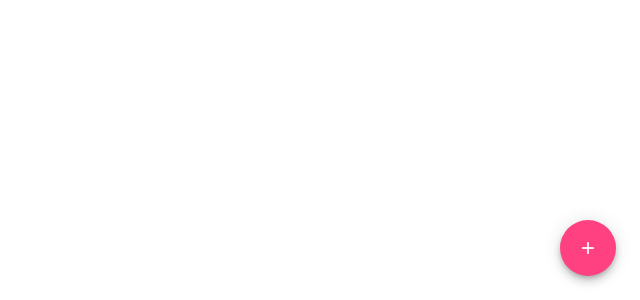
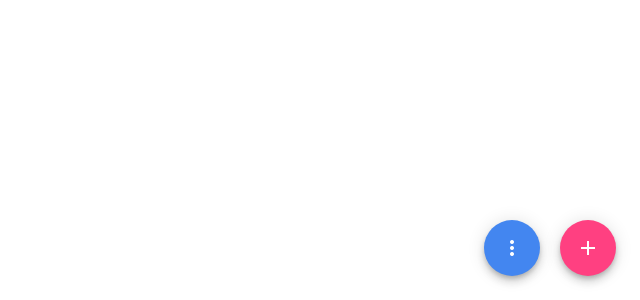
Before and after one commit to evancarrhall/material-design, a Vue app: page / in a window 1280 px wide. Shown: the part 500-800 px from the top of the page, without its empty margins (640-1280 px from the left). Built offline with nearby package versions, Linux system fonts and the light colour scheme.

Commit message:
implement Fab wave effect, add FabSpeedDial component

```diff
--- a/src/App.vue
+++ b/src/App.vue
@@ -1,32 +1,91 @@
 <template>
   <div id="app">
-    <FloatingActionButton
-      class="fab"
-      :handleClick="() => {}" />
+    <Fab
+      class="fab-one"
+      v-if="showFabOne"
+      :icon="'add'"
+      :click="fabOneClick" />
+    <FabSpeedDial
+      class="fab-sd"
+      :icon="'more_vert'"
+      :speedDialOptions="speedDialOptions" />
   </div>
 </template>
 
 <script>
-import FloatingActionButton from './components/FloatingActionButton'
-
+import Fab from './components/Fab'
+import FabSpeedDial from './components/FabSpeedDial'
 export default {
   name: 'app',
   components: {
-    FloatingActionButton
+    Fab,
+    FabSpeedDial
+  },
+  data() {
+    return {
+      showFabOne: true,
+      speedDialOptions: {
+        comment: {
+          name: 'comment',
+          icon: 'mode_comment',
+          click: ()=>{ console.log('comment') }
+        },
+        edit: {
+          name: 'edit',
+          icon: 'edit',
+          click: ()=>{ console.log('edit') }
+        },
+        title: {
+          name: 'title',
+          icon: 'title',
+          click: ()=>{ console.log('title') }
+        }
+      }
+    }
+  },
+  methods: {
+    fabOneClick() {
+
+      this.showFabOne = false
+      setTimeout(()=> {
+        this.showFabOne = true
+      }, 1000)
+    },
+  },
+  mounted() {
+      Waves.init({duration: 200})
   }
 }
 </script>
 
 <style>
+* {
+  padding: 0;
+  margin: 0;
+  box-sizing: border-box;
+}
 #app {
+  height: 100vh;
+  width: 100vw;
   font-family: 'Avenir', Helvetica, Arial, sans-serif;
   -webkit-font-smoothing: antialiased;
   -moz-osx-font-smoothing: grayscale;
   color: #2c3e50;
 }
-.fab {
+.fab-one {
   position: fixed;
   bottom: 24px;
   right: 24px;
 }
+.fab-sd {
+  position: fixed;
+  bottom: 24px;
+  right: 100px;
+}
+.fab-sd .mainButton {
+  background-color: #4386f0;
+}
+.waves-effect {
+  display: flex;
+}
 </style>
--- /dev/null
+++ b/src/components/Fab.vue
@@ -0,0 +1,74 @@
+<template>
+  <transition appear name="fab">
+    <div class="Fab z-6"
+      @mousedown="handleMouseDown"
+      @mouseup="handleMouseUp"
+      @mouseout="handleMouseUp"
+      @click="handleClick"
+      :class="{'z-12': isMouseDown}">
+      <div class="wave-container">
+        <i class="icon material-icons">{{icon}}</i>
+      </div>
+    </div>
+  </transition>
+</template>
+
+<script>
+export default {
+  name: 'Fab',
+  props: ['icon', 'click'],
+  data() {
+    return {
+
+      isMouseDown: false
+    }
+  },
+  methods: {
+    handleMouseUp() {
+      this.mouseUp && this.mouseUp()
+      this.isMouseDown = false
+    },
+    handleMouseDown() {
+      this.mouseDown && this.mouseDown()
+      this.isMouseDown = true
+    },
+    handleClick() {
+      this.click && this.click()
+    }
+  },
+  mounted() {
+    Waves.attach('.wave-container')
+  }
+}
+</script>
+
+<style>
+.Fab {
+  width: 56px;
+  height: 56px;
+  background-color: #ff4081;
+  text-align: center;
+  user-select: none;
+  cursor: pointer;
+  border-radius: 28px;
+  transition: box-shadow 300ms ease 0s;
+}
+.Fab .icon {
+  font-size: 24px;
+  color: #fff;
+}
+.Fab .wave-container {
+  display: flex;
+  align-items: center;
+  justify-content: center;
+  border-radius: 28px;
+  height: 100%;
+  width: 100%;
+}
+.fab-enter, .fab-leave-to {
+  transform: scale(0, 0);
+}
+.fab-enter-active, .fab-leave-active {
+  transition: transform 100ms ease;
+}
+</style>
--- /dev/null
+++ b/src/components/FabSpeedDial.vue
@@ -0,0 +1,137 @@
+<template>
+  <div class="FabSpeedDial">
+    <Fab class="mainButton"
+      :icon="icon"
+      :click="handleClick" />
+    <transition-group class="speedDialButtons" tag="div" :css="false"
+      @before-enter="beforeEnter"
+      @enter="enter"
+      @after-enter="afterEnter"
+      @before-leave="beforeLeave"
+      @leave="leave"
+      @after-leave="afterLeave">
+      <Fab class="speedDialButton"
+        v-if="isActivated"
+        v-for="(option, key, index) of speedDialOptions"
+        :data-index="index"
+        :key="option.name"
+        :icon="option.icon"
+        :click="() => { handleSdButtonClick(option.click) }" />
+    </transition-group>
+  </div>
+</template>
+
+<script>
+import Fab from './Fab'
+export default {
+  name: 'FabSpeedDial',
+  components: {Fab},
+  props: ['icon', 'click', 'speedDialOptions', 'activedIcon'],
+  data() {
+    return {
+
+      isActivated: false,
+      isMouseDown: false
+    }
+  },
+  methods: {
+    handleClick() {
+      this.click && this.click()
+      this.isActivated = !this.isActivated
+    },
+    handleSdButtonClick(callback) {
+
+      this.isActivated = false
+      callback()
+    },
+    beforeEnter(el) {
+      el.style.opacity = 0
+    },
+    enter(el, done) {
+      const delay = el.dataset.index * 60
+      setTimeout(() => {
+        el.style.opacity = 1
+        el.classList.add('sd-fab-enter')
+        setTimeout(() => {done()}, 150)
+      }, delay)
+    },
+    afterEnter(el) {
+      el.classList.remove('sd-fab-enter')
+    },
+    beforeLeave(el) {
+
+    },
+    leave(el, done) {
+        el.classList.add('sd-fab-leave')
+        setTimeout(() => {done()}, 150)
+    },
+    afterLeave(el) {
+        el.classList.remove('sd-fab-leave')
+    }
+  }
+}
+</script>
+
+<style>
+.FabSpeedDial {
+  display: flex;
+  flex-flow: column-reverse;
+  align-items: center;
+}
+.mainButton {
+  width: 56px;
+  height: 56px;
+  display: flex;
+  align-items: center;
+  justify-content: center;
+  background-color: #ff4081;
+  text-align: center;
+  user-select: none;
+  cursor: pointer;
+  border-radius: 28px;
+  transition: box-shadow 300ms ease 0s, filter 300ms ease 0s;
+}
+/* .mainButton.mouseDown {
+  box-shadow: 0px 7px 8px -4px rgba(0, 0, 0, 0.2), 0px 12px 17px 2px rgba(0, 0, 0, 0.14), 0px 5px 22px 4px rgba(0, 0, 0, 0.12);
+  filter: brightness(85%);
+} */
+.mainButton > .wave > .icon {
+  font-size: 24px;
+  color: #fff;
+}
+.speedDialButton.Fab {
+  height: 40px;
+  width: 40px;
+  background-color: #fff;
+  margin-bottom: 14px;
+}
+.speedDialButtons {
+  display: flex;
+  flex-flow: column-reverse;
+}
+.speedDialButton.Fab .icon {
+  color: #717672;
+}
+.sd-fab-enter {
+  animation: scale-in 150ms;
+}
+@keyframes scale-in {
+  0% {
+    transform: scale(0, 0)
+  }
+  100% {
+    transform: scale(1, 1)
+  }
+}
+.sd-fab-leave {
+  animation: fade-out 150ms;
+}
+@keyframes fade-out {
+  0% {
+    opacity: 1
+  }
+  100% {
+    opacity: 0
+  }
+}
+</style>
--- a/src/components/FloatingActionButton.vue
+++ /dev/null
@@ -1,40 +0,0 @@
-<template>
-  <div class="FloatingActionButton" @mouseup="handleClick">
-    <div class="icon">+</div>
-  </div>
-</template>
-
-<script>
-export default {
-  name: 'FloatingActionButton',
-  props: ['handleClick'],
-}
-</script>
-
-<style>
-.FloatingActionButton {
-  width: 56px;
-  height: 56px;
-  background-color: #ff4081;
-  color: #fff;
-  font-size: 24px;
-  line-height: 56px;
-  text-align: center;
-  user-select: none;
-  cursor: pointer;
-  border-radius: 28px;
-  transition: box-shadow 300ms ease 0s, filter 300ms ease 0s;
-  box-shadow: 0 6px 10px 0 rgba(0, 0, 0, 0.14), 0 1px 18px 0 rgba(0, 0, 0, 0.12), 0 3px 5px -1px rgba(0, 0, 0, 0.2);
-}
-.FloatingActionButton:active {
-  box-shadow: 0 16px 24px 2px rgba(0, 0, 0, 0.14), 0 6px 30px 5px rgba(0, 0, 0, 0.12), 0 8px 10px -5px rgba(0, 0, 0, 0.2);
-  filter: brightness(85%);
-}
-.FloatingActionButton > .icon {
-  border-radius: 28px;
-  transition: transform 300ms ease 0s;
-}
-.FloatingActionButton > .icon:active {
-  transform: rotate(90deg);
-}
-</style>
```
